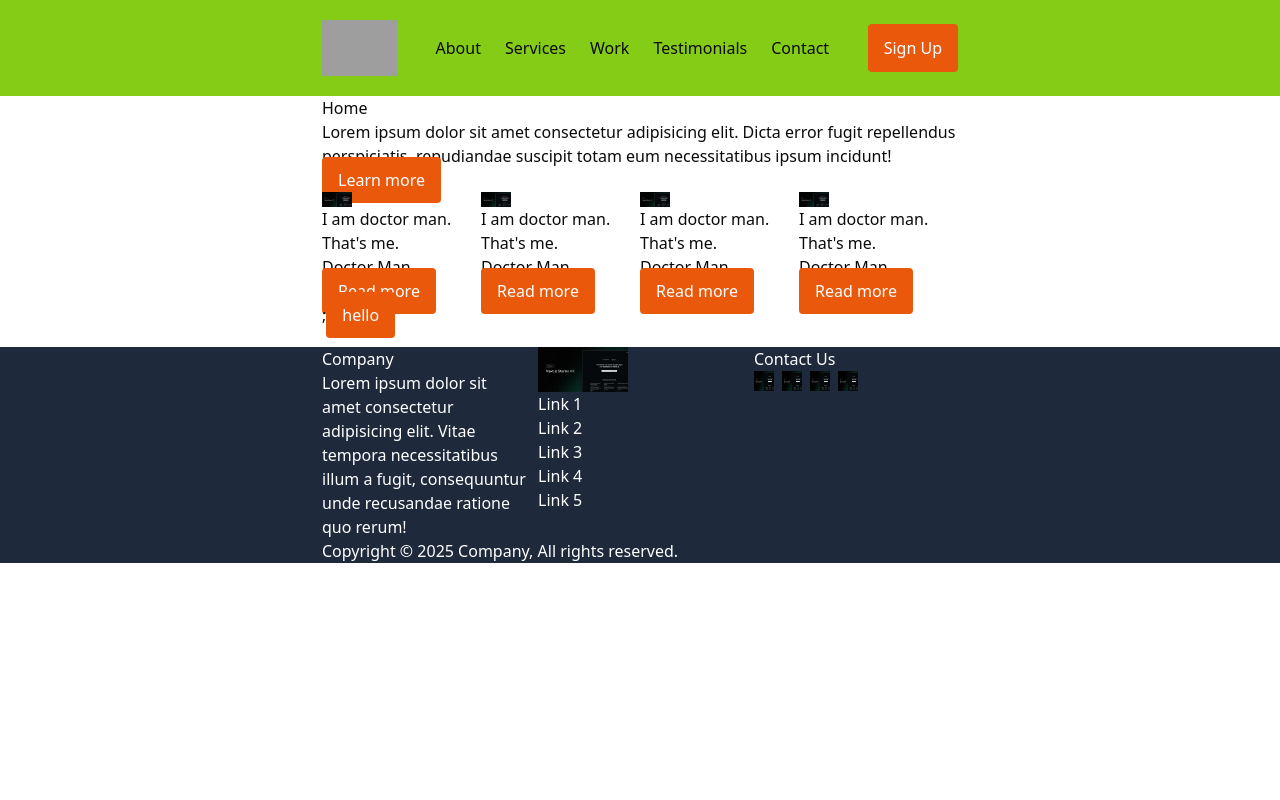
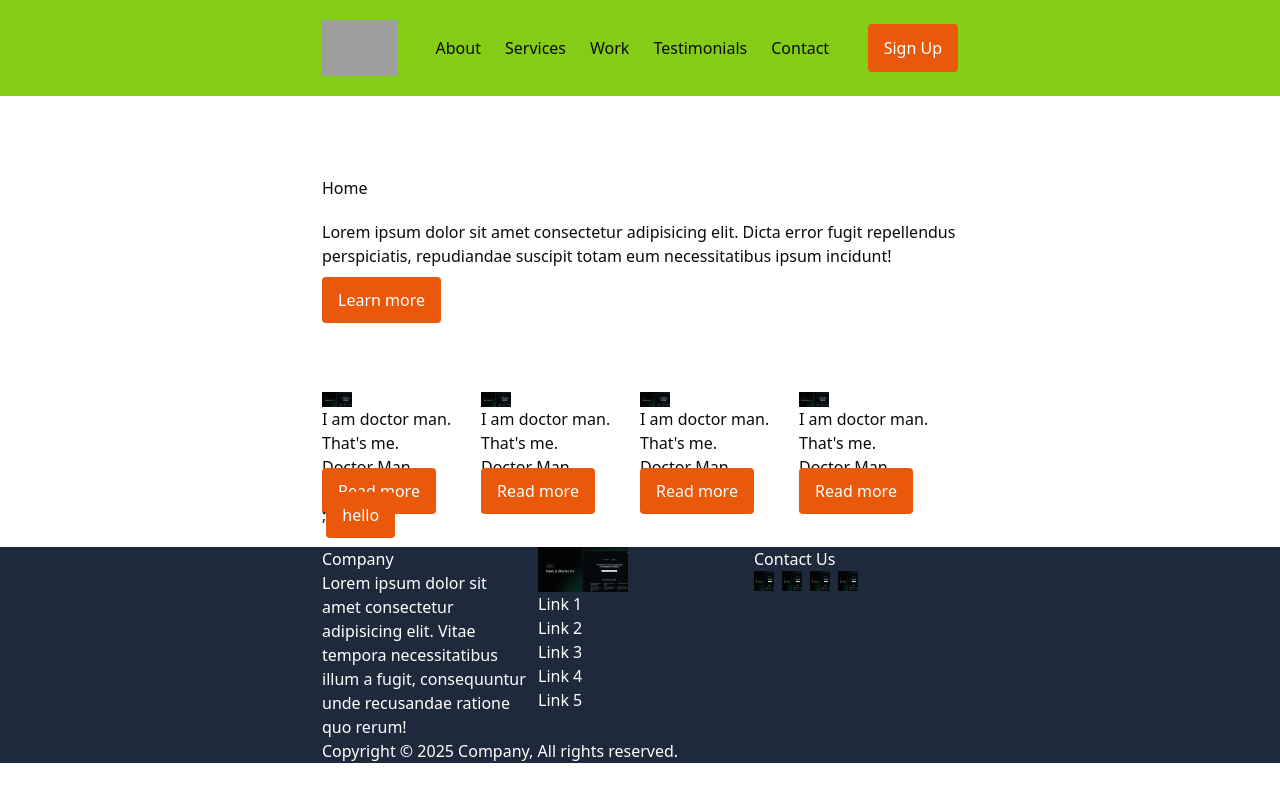
Before and after one commit to sul-devs/osbov, a Next.js app: page / in a window 1280 px wide. Built offline with nearby package versions, Linux system fonts and the light colour scheme; grey boxes are pictures that could not be loaded.

Commit message:
Add spacing for hero section.

```diff
--- a/components/hero.tsx
+++ b/components/hero.tsx
@@ -11,10 +11,10 @@ export default function Hero({
   cta: JSX.Element;
 }) {
   return (
-    <section id="hero">
+    <section id="hero" className="py-20">
       <div className="container">
         <h1>{heading}</h1>
-        <p>{paragraph}</p>
+        <p className="py-5">{paragraph}</p>
         {cta}
       </div>
     </section>
```
